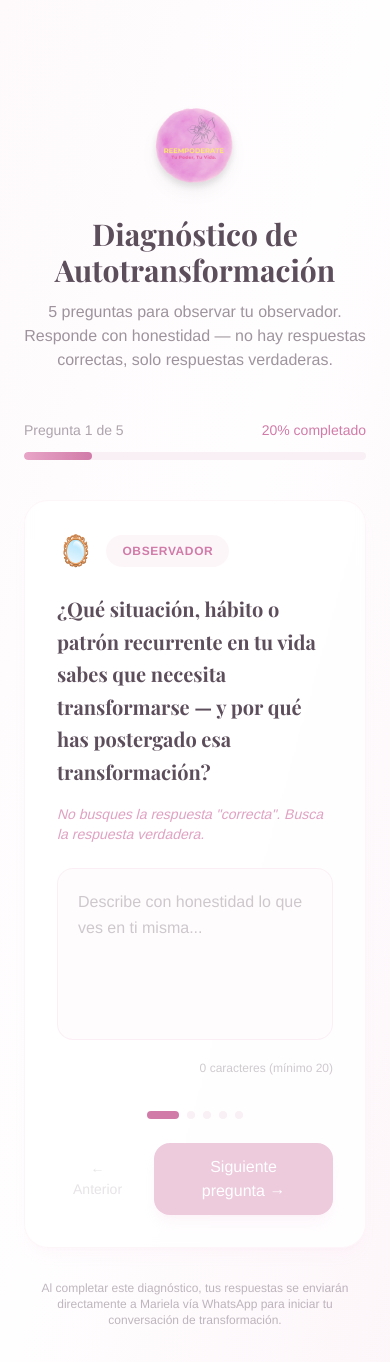
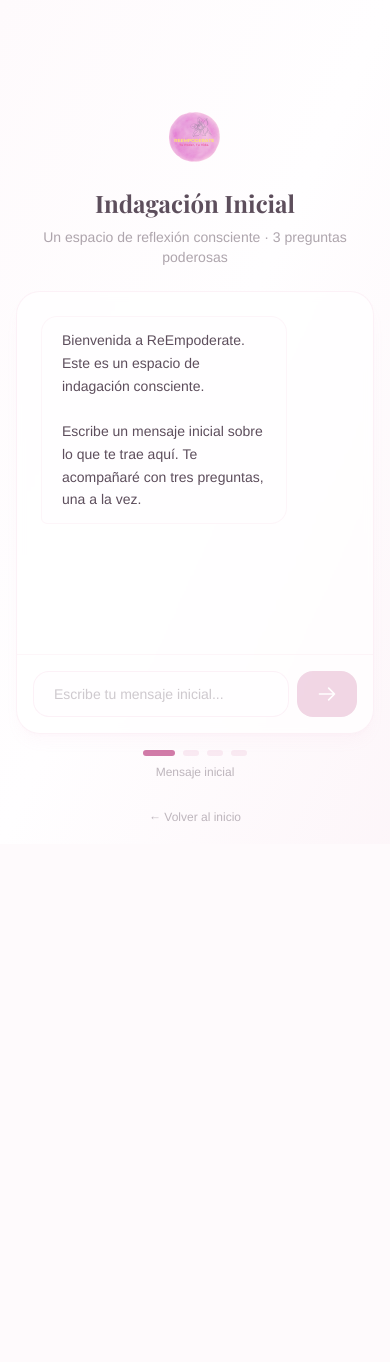
Before and after one commit to Omnix-Solution-Inc/reempoderate, a Next.js app: page /diagnostico in a window 390 px wide. Shown: the top 1362 px of the page. After the commit the page ends 844 px from the top, so only its background shows below. Built offline with nearby package versions, Linux system fonts and the light colour scheme; a web font is replaced by a local one.

Commit message:
feat: transform diagnostic into conversational chat with 3 powerful questions one at a time

```diff
--- a/src/app/diagnostico/page.tsx
+++ b/src/app/diagnostico/page.tsx
@@ -1,265 +1,255 @@
 'use client'
-import { useState } from 'react'
+import { useState, useRef, useEffect } from 'react'
 import Link from 'next/link'
 import Image from 'next/image'
 
-const questions = [
+type Message = {
+  role: 'user' | 'coach'
+  text: string
+  step?: number
+}
+
+const coachingQuestions = [
   {
-    id: 1,
-    category: 'Observador',
-    icon: '🪞',
-    question: '¿Qué situación, hábito o patrón recurrente en tu vida sabes que necesita transformarse — y por qué has postergado esa transformación?',
-    placeholder: 'Describe con honestidad lo que ves en ti misma...',
-    hint: 'No busques la respuesta "correcta". Busca la respuesta verdadera.'
+    question: "¿Qué te lleva a buscar este espacio de transformación en este momento de tu vida, y qué observas sobre la urgencia que sientes?",
+    hint: "Tómate un momento. Respira. Escribe desde la honestidad, no desde lo que crees que deberías decir.",
   },
   {
-    id: 2,
-    category: 'Sistema',
-    icon: '⏳',
-    question: 'Si continúas exactamente como estás hoy, ¿qué costo emocional, relacional o profesional estarás pagando en los próximos 12 meses?',
-    placeholder: 'Visualiza tu vida dentro de un año si nada cambia...',
-    hint: 'El costo de la inacción casi siempre es mayor de lo que admitimos.'
+    question: "Si imaginas que ya has alcanzado ese cambio que buscas... ¿quién serías tú, siendo diferente a quien eres hoy?",
+    hint: "No describas lo que tendrías. Describe quién serías siendo. La diferencia es esencial.",
   },
   {
-    id: 3,
-    category: 'Consciencia',
-    icon: '🔍',
-    question: 'Recuerda una decisión reciente importante: ¿actuaste desde la automática o desde la consciencia? ¿Qué observas sobre tu forma de responder?',
-    placeholder: 'Trae aquí esa decisión específica y cómo la tomaste...',
-    hint: 'La diferencia entre reaccionar y elegir es donde nace el cambio.'
+    question: "¿Qué estarías dispuesta a soltar o a confrontar de ti misma para que esa transformación sea real y sostenible en el tiempo?",
+    hint: "El cambio sostenible siempre exige soltar algo. Identificar aquello es el primer acto de poder.",
   },
-  {
-    id: 4,
-    category: 'Compromiso',
-    icon: '🌿',
-    question: '¿Qué estás dispuesta a soltar, desaprender o confrontar sobre ti misma para que el cambio sea real y sostenible?',
-    placeholder: 'Nombra aquello que tendrías que dejar ir...',
-    hint: 'El cambio no exige hacer más. Exige soltar lo que ya no sirve.'
-  },
-  {
-    id: 5,
-    category: 'Acción',
-    icon: '🌸',
-    question: 'Si este espacio te ofrece la oportunidad de rediseñar tu observador y abrir futuros alternativos, ¿qué te impediría comprometerte hoy con ese proceso?',
-    placeholder: 'Reconoce honestamente tu barrera real...',
-    hint: 'Lo que se interpone rara vez es externo. Casi siempre es una conversación interna.'
-  }
 ]
 
+const WHATSAPP_NUMBER = "13217329993"
+
 export default function DiagnosticoPage() {
-  const [currentStep, setCurrentStep] = useState(0)
-  const [answers, setAnswers] = useState<string[]>(Array(5).fill(''))
-  const [submitted, setSubmitted] = useState(false)
+  const [messages, setMessages] = useState<Message[]>([
+    {
+      role: 'coach',
+      text: "Bienvenida a ReEmpoderate. Este es un espacio de indagación consciente.\n\nEscribe un mensaje inicial sobre lo que te trae aquí. Te acompañaré con tres preguntas, una a la vez.",
+    },
+  ])
+  const [input, setInput] = useState('')
+  const [step, setStep] = useState(0) // 0 = waiting for initial message, 1-3 = waiting for answer to question 1-3
+  const [isTyping, setIsTyping] = useState(false)
+  const [completed, setCompleted] = useState(false)
+  const messagesEndRef = useRef<HTMLDivElement>(null)
 
-  const handleNext = () => {
-    if (currentStep < 4) {
-      setCurrentStep(currentStep + 1)
-      window.scrollTo({ top: 0, behavior: 'smooth' })
+  useEffect(() => {
+    messagesEndRef.current?.scrollIntoView({ behavior: 'smooth' })
+  }, [messages, isTyping])
+
+  const buildWhatsAppMessage = (allMessages: Message[]) => {
+    let msg = "🌸 *Diagnóstico ReEmpoderate* 🌸\n\n"
+    msg += "Una persona ha completado su proceso de indagación inicial.\n\n"
+    msg += "--- *Mensaje inicial* ---\n"
+    const initialMsg = allMessages.find((m, i) => m.role === 'user' && i === 1)
+    if (initialMsg) msg += initialMsg.text + "\n\n"
+
+    let qNum = 1
+    let userResponses: string[] = []
+
+    for (let i = 2; i < allMessages.length; i++) {
+      const m = allMessages[i]
+      if (m.role === 'coach' && m.step) {
+        if (userResponses.length > 0) {
+          msg += `--- *Pregunta ${qNum}* ---\n`
+          msg += coachingQuestions[qNum - 1].question + "\n"
+          msg += `*Respuesta:* ${userResponses[userResponses.length - 1]}\n\n`
+          qNum++
+        }
+      }
+      if (m.role === 'user') {
+        userResponses.push(m.text)
       }
     }
 
-  const handlePrev = () => {
-    if (currentStep > 0) {
-      setCurrentStep(currentStep - 1)
-      window.scrollTo({ top: 0, behavior: 'smooth' })
+    // Handle last response
+    if (userResponses.length >= 3) {
+      msg += `--- *Pregunta 3* ---\n`
+      msg += coachingQuestions[2].question + "\n"
+      msg += `*Respuesta:* ${userResponses[2]}\n\n`
+    }
+
+    msg += "Esta persona está lista para una sesión de coaching ontológico."
+    return encodeURIComponent(msg)
+  }
+
+  const handleSend = () => {
+    if (!input.trim() || input.trim().length < 10) return
+
+    const userMsg: Message = { role: 'user', text: input.trim() }
+    const newMessages = [...messages, userMsg]
+    setMessages(newMessages)
+    setInput('')
+    setIsTyping(true)
+
+    // Determine next step
+    const currentStep = step
+
+    if (currentStep === 0) {
+      // User sent initial message → send question 1
+      setTimeout(() => {
+        setMessages(prev => [...prev, {
+          role: 'coach',
+          text: coachingQuestions[0].question + "\n\n_" + coachingQuestions[0].hint + "_",
+          step: 1,
+        }])
+        setIsTyping(false)
+        setStep(1)
+      }, 1800)
+    } else if (currentStep >= 1 && currentStep <= 2) {
+      // User answered question N → send question N+1
+      setTimeout(() => {
+        setMessages(prev => [...prev, {
+          role: 'coach',
+          text: coachingQuestions[currentStep].question + "\n\n_" + coachingQuestions[currentStep].hint + "_",
+          step: currentStep + 1,
+        }])
+        setIsTyping(false)
+        setStep(currentStep + 1)
+      }, 1800)
+    } else if (currentStep === 3) {
+      // User answered question 3 → completion
+      setTimeout(() => {
+        setMessages(prev => [...prev, {
+          role: 'coach',
+          text: "Gracias por tu honestidad y tu valentía al responder estas tres preguntas.\n\nLo que has escrito revela una disposición al cambio que vale la pena honrar.\n\nTe invito a dar el siguiente paso: una sesión de coaching ontológico donde podamos profundizar en lo que has compartido.\n\nToca el botón de abajo para conectar directamente con Mariela y agendar tu sesión.",
+        }])
+        setIsTyping(false)
+        setCompleted(true)
+      }, 2200)
     }
   }
 
-  const handleSubmit = () => {
-    setSubmitted(true)
+  const whatsappUrl = `https://wa.me/${WHATSAPP_NUMBER}?text=${buildWhatsAppMessage(messages)}`
 
-    // Build WhatsApp message with all answers
-    const message = questions.map((q, i) => {
-      return `${q.icon} *Pregunta ${i + 1} — ${q.category}*\n\n${q.question}\n\n_R: ${answers[i] || 'Sin respuesta'}_`
-    }).join('\n\n━━━━━━━━━━━\n\n')
+  return (
+    <section className="min-h-screen flex flex-col bg-gradient-to-br from-cream via-cream-light to-bloom/5 pt-20">
+      {/* Header */}
+      <div className="max-w-2xl mx-auto w-full px-6 py-6 text-center">
+        <Link href="/" className="inline-block">
+          <Image
+            src="/logo.png"
+            alt="ReEmpoderate"
+            width={80}
+            height={80}
+            className="w-16 h-16 object-contain mx-auto mb-3"
+          />
+        </Link>
+        <h1 className="font-playfair text-2xl md:text-3xl text-ink font-bold mb-2">
+          Indagación Inicial
+        </h1>
+        <p className="text-sm text-ink/50">
+          Un espacio de reflexión consciente · 3 preguntas poderosas
+        </p>
+      </div>
 
-    const waMessage = `Hola Mariela, completé el diagnóstico de ReEmpoderate. Estas son mis respuestas:\n\n${message}`
-
-    // Open WhatsApp with the answers
-    window.open(
-      `https://wa.me/13217329993?text=${encodeURIComponent(waMessage)}`,
-      '_blank'
-    )
-  }
-
-  const canProceed = answers[currentStep]?.trim().length >= 20
-  const progress = ((currentStep + 1) / 5) * 100
-
-  if (submitted) {
-    return (
-      <div className="min-h-screen bg-gradient-to-br from-cream via-cream-light to-bloom/5 flex items-center justify-center px-6 pt-24 pb-16">
-        <div className="max-w-2xl mx-auto text-center">
-          <div className="flex justify-center mb-8">
-            <div className="text-6xl">🌸</div>
+      {/* Chat container */}
+      <div className="flex-1 max-w-2xl mx-auto w-full px-4 pb-4 flex flex-col">
+        <div className="flex-1 bg-white/70 backdrop-blur-sm rounded-3xl border border-bloom/15 shadow-lg shadow-bloom/5 overflow-hidden flex flex-col" style={{ minHeight: '400px', maxHeight: '60vh' }}>
+          {/* Messages */}
+          <div className="flex-1 overflow-y-auto p-6 space-y-4">
+            {messages.map((msg, i) => (
+              <div key={i} className={`flex ${msg.role === 'user' ? 'justify-end' : 'justify-start'}`}>
+                <div
+                  className={`max-w-[80%] rounded-2xl px-5 py-3 text-sm leading-relaxed whitespace-pre-line ${
+                    msg.role === 'user'
+                      ? 'bg-bloom-deep text-white rounded-br-md'
+                      : 'bg-cream-light text-ink rounded-bl-md border border-bloom/10'
+                  }`}
+                >
+                  {msg.text}
                 </div>
-          <h1 className="font-playfair text-3xl md:text-4xl text-ink font-bold mb-6">
-            Tu reflexión ya está en camino
-          </h1>
-          <p className="text-lg text-ink/70 leading-relaxed mb-8">
-            Hemos abierto WhatsApp con tus respuestas. Este primer ejercicio de observación es el inicio de un proceso profundo de transformación consciente.
-          </p>
-          <p className="text-base text-ink/60 italic mb-10">
-            "El cambio no comienza cuando actúas diferente. Comienza cuando te ves diferente."
-          </p>
-          <div className="flex flex-col sm:flex-row items-center justify-center gap-4">
-            <Link
-              href="/"
-              className="bg-bloom-deep text-white px-8 py-4 rounded-2xl font-medium hover:bg-bloom transition shadow-lg shadow-bloom/25"
-            >
-              Volver al inicio
-            </Link>
-            <button
-              onClick={() => {
-                setSubmitted(false)
-                setCurrentStep(0)
-                setAnswers(Array(5).fill(''))
-              }}
-              className="border border-ink text-ink px-8 py-4 rounded-2xl font-medium hover:bg-ink/5 transition"
-            >
-              Reintentar el diagnóstico
-            </button>
+              </div>
+            ))}
+            {isTyping && (
+              <div className="flex justify-start">
+                <div className="bg-cream-light rounded-2xl rounded-bl-md px-5 py-4 border border-bloom/10">
+                  <div className="flex gap-1.5">
+                    <span className="w-2 h-2 bg-bloom/40 rounded-full animate-bounce" style={{ animationDelay: '0ms' }}></span>
+                    <span className="w-2 h-2 bg-bloom/40 rounded-full animate-bounce" style={{ animationDelay: '150ms' }}></span>
+                    <span className="w-2 h-2 bg-bloom/40 rounded-full animate-bounce" style={{ animationDelay: '300ms' }}></span>
                   </div>
                 </div>
               </div>
-    )
-  }
-
-  const q = questions[currentStep]
-
-  return (
-    <div className="min-h-screen bg-gradient-to-br from-cream via-cream-light to-bloom/5 pt-24 pb-16">
-      <div className="max-w-3xl mx-auto px-6">
-        {/* Header */}
-        <div className="text-center mb-12">
-          <div className="flex justify-center mb-6">
-            <Image
-              src="/logo.png"
-              alt="ReEmpoderate"
-              width={120}
-              height={120}
-              className="w-24 h-24 object-contain drop-shadow-lg"
-            />
-          </div>
-          <h1 className="font-playfair text-3xl md:text-4xl text-ink font-bold mb-3">
-            Diagnóstico de Autotransformación
-          </h1>
-          <p className="text-ink/60 text-base max-w-xl mx-auto">
-            5 preguntas para observar tu observador. Responde con honestidad — no hay respuestas correctas, solo respuestas verdaderas.
-          </p>
+            )}
+            <div ref={messagesEndRef} />
           </div>
 
-        {/* Progress bar */}
-        <div className="mb-10">
-          <div className="flex justify-between items-center mb-3">
-            <span className="text-sm text-ink/50 font-medium">
-              Pregunta {currentStep + 1} de 5
-            </span>
-            <span className="text-sm text-bloom-deep font-medium">
-              {Math.round(progress)}% completado
-            </span>
+          {/* Input or CTA */}
+          <div className="border-t border-bloom/10 p-4">
+            {completed ? (
+              <a
+                href={whatsappUrl}
+                target="_blank"
+                rel="noopener noreferrer"
+                className="w-full bg-[#25D366] text-white py-4 rounded-2xl font-medium hover:bg-[#1da851] transition flex items-center justify-center gap-3"
+              >
+                <svg xmlns="http://www.w3.org/2000/svg" width="22" height="22" fill="currentColor" viewBox="0 0 24 24">
+                  <path d="M.057 24l1.687-6.163c-1.041-1.804-1.588-3.849-1.587-5.946.001-6.556 5.338-11.891 11.893-11.891 3.181.001 6.167 1.24 8.413 3.488 2.245 2.248 3.481 5.236 3.48 8.414-.001 6.557-5.338 11.892-11.893 11.892-1.99-.001-3.951-.5-5.688-1.448l-6.305 1.654zm6.597-3.807c1.676.995 3.276 1.591 5.392 1.592 5.448 0 9.886-4.434 9.889-9.885.002-5.462-4.415-9.89-9.881-9.892-5.452 0-9.887 4.434-9.889 9.884-.001 2.225.651 3.891 1.746 5.634l-.999 3.648 3.742-.981zm11.387-5.464c-.074-.124-.272-.198-.57-.347-.297-.149-1.758-.868-2.031-.967-.272-.099-.47-.149-.669.149-.198.297-.768.967-.941 1.165-.173.198-.347.223-.644.074-.297-.149-1.255-.462-2.39-1.475-.883-.788-1.48-1.761-1.653-2.059-.173-.297-.018-.458.13-.606.134-.133.297-.347.446-.521.151-.172.2-.296.3-.495.099-.198.05-.372-.025-.521-.075-.148-.669-1.611-.916-2.206-.242-.579-.487-.501-.669-.51l-.57-.01c-.198 0-.52.074-.792.372s-1.04 1.016-1.04 2.479 1.065 2.876 1.213 3.074c.149.198 2.095 3.2 5.076 4.487.709.306 1.263.489 1.694.626.712.226 1.36.194 1.872.118.571-.085 1.758-.719 2.006-1.413.248-.695.248-1.29.173-1.414z"/>
+                </svg>
+                Enviar a Mariela y agendar mi sesión
+              </a>
+            ) : (
+              <div className="flex gap-2">
+                <input
+                  type="text"
+                  value={input}
+                  onChange={(e) => setInput(e.target.value)}
+                  onKeyDown={(e) => { if (e.key === 'Enter') handleSend() }}
+                  placeholder={
+                    step === 0
+                      ? "Escribe tu mensaje inicial..."
+                      : "Tu respuesta..."
+                  }
+                  className="flex-1 bg-cream-light border border-bloom/15 rounded-2xl px-5 py-3 text-sm text-ink placeholder:text-ink/30 focus:outline-none focus:border-bloom/40 transition"
+                />
+                <button
+                  onClick={handleSend}
+                  disabled={!input.trim() || input.trim().length < 10 || isTyping}
+                  className="bg-bloom-deep text-white px-5 py-3 rounded-2xl font-medium hover:bg-bloom transition disabled:opacity-30 disabled:cursor-not-allowed"
+                >
+                  <svg xmlns="http://www.w3.org/2000/svg" width="20" height="20" fill="none" stroke="currentColor" strokeWidth="2" viewBox="0 0 24 24">
+                    <path strokeLinecap="round" strokeLinejoin="round" d="M5 10l7-7m0 0l7 7m-7-7v18" transform="rotate(90 12 12)" />
+                  </svg>
+                </button>
               </div>
-          <div className="h-2 bg-cream-dark rounded-full overflow-hidden">
-            <div
-              className="h-full bg-gradient-to-r from-bloom to-bloom-deep rounded-full transition-all duration-500 ease-out"
-              style={{ width: `${progress}%` }}
-            />
-          </div>
+            )}
           </div>
 
-        {/* Question card */}
-        <div className="bg-white/80 backdrop-blur-sm rounded-3xl p-8 md:p-12 shadow-lg shadow-bloom/5 border border-bloom/10">
-          {/* Category badge */}
-          <div className="flex items-center gap-3 mb-6">
-            <span className="text-3xl">{q.icon}</span>
-            <span className="inline-block bg-bloom/10 text-bloom-deep text-xs font-semibold tracking-wider uppercase px-4 py-2 rounded-full">
-              {q.category}
-            </span>
+          {/* Hint */}
+          {!completed && input.trim().length > 0 && input.trim().length < 10 && (
+            <p className="text-xs text-ink/30 px-4 pb-2">Escribe al menos 10 caracteres para enviar</p>
+          )}
         </div>
 
-          {/* Question */}
-          <h2 className="font-playfair text-xl md:text-2xl text-ink font-bold leading-relaxed mb-4">
-            {q.question}
-          </h2>
-
-          {/* Hint */}
-          <p className="text-sm text-bloom-deep/70 italic mb-6">
-            {q.hint}
-          </p>
-
-          {/* Textarea */}
-          <textarea
-            value={answers[currentStep]}
-            onChange={(e) => {
-              const newAnswers = [...answers]
-              newAnswers[currentStep] = e.target.value
-              setAnswers(newAnswers)
-            }}
-            placeholder={q.placeholder}
-            rows={5}
-            className="w-full bg-cream/50 border border-bloom/15 rounded-2xl p-5 text-ink text-base leading-relaxed focus:outline-none focus:border-bloom-deep focus:ring-2 focus:ring-bloom/20 transition resize-none placeholder:text-ink/30"
-          />
-
-          {/* Character counter */}
-          <div className="text-right mt-2">
-            <span className={`text-xs ${canProceed ? 'text-mint' : 'text-ink/30'}`}>
-              {answers[currentStep]?.trim().length || 0} caracteres (mínimo 20)
-            </span>
-          </div>
-
-          {/* Step indicators */}
-          <div className="flex items-center justify-center gap-2 mt-8 mb-6">
-            {questions.map((_, i) => (
+        {/* Progress indicator */}
+        <div className="flex items-center justify-center gap-2 mt-4">
+          {[0, 1, 2, 3].map((s) => (
             <div
-                key={i}
-                className={`w-2 h-2 rounded-full transition-all ${
-                  i === currentStep
-                    ? 'w-8 bg-bloom-deep'
-                    : i < currentStep
-                    ? 'bg-bloom'
-                    : 'bg-cream-dark'
+              key={s}
+              className={`h-1.5 rounded-full transition-all duration-500 ${
+                step >= s ? 'bg-bloom-deep w-8' : 'bg-bloom/20 w-4'
               }`}
             />
           ))}
         </div>
+        <p className="text-center text-xs text-ink/40 mt-2">
+          {step === 0 ? 'Mensaje inicial' : step === 1 ? 'Pregunta 1 de 3' : step === 2 ? 'Pregunta 2 de 3' : step === 3 ? 'Pregunta 3 de 3' : 'Proceso completado'}
+        </p>
 
-          {/* Navigation */}
-          <div className="flex items-center justify-between gap-4">
-            <button
-              onClick={handlePrev}
-              disabled={currentStep === 0}
-              className="text-ink/50 hover:text-ink disabled:opacity-30 disabled:cursor-not-allowed transition text-sm font-medium px-4 py-2"
-            >
-              ← Anterior
-            </button>
-
-            {currentStep < 4 ? (
-              <button
-                onClick={handleNext}
-                disabled={!canProceed}
-                className="bg-bloom-deep text-white px-8 py-3 rounded-2xl font-medium hover:bg-bloom transition disabled:opacity-40 disabled:cursor-not-allowed shadow-lg shadow-bloom/25"
-              >
-                Siguiente pregunta →
-              </button>
-            ) : (
-              <button
-                onClick={handleSubmit}
-                disabled={!canProceed}
-                className="bg-bloom-deep text-white px-8 py-3 rounded-2xl font-medium hover:bg-bloom transition disabled:opacity-40 disabled:cursor-not-allowed shadow-lg shadow-bloom/25 inline-flex items-center gap-2"
-              >
-                <svg xmlns="http://www.w3.org/2000/svg" width="18" height="18" fill="currentColor" viewBox="0 0 24 24">
-                  <path d="M17.472 14.382c-.297-.149-1.758-.867-2.03-.967-.273-.099-.471-.148-.67.15-.197.297-.767.966-.94 1.164-.173.199-.347.223-.644.075-.297-.15-1.255-.463-2.39-1.475-.883-.788-1.48-1.761-1.653-2.059-.173-.297-.018-.458.13-.606.134-.133.298-.347.446-.52.149-.174.198-.298.298-.497.099-.198.05-.371-.025-.52-.075-.149-.669-1.612-.916-2.207-.242-.579-.487-.5-.669-.51l-.57-.01c-.198 0-.52.074-.792.372-.272.297-1.04 1.016-1.04 2.479 0 1.462 1.065 2.875 1.213 3.074.149.198 2.096 3.2 5.077 4.487.709.306 1.262.489 1.694.625.712.227 1.36.195 1.871.118.571-.085 1.758-.719 2.006-1.413.248-.694.248-1.289.173-1.413-.074-.124-.272-.198-.57-.347m-5.421 7.403h-.004a9.87 9.87 0 01-5.031-1.378l-.361-.214-3.741.982.998-3.648-.235-.374a9.86 9.86 0 01-1.51-5.26c.001-5.45 4.436-9.884 9.888-9.884 2.64 0 5.122 1.03 6.988 2.898a9.825 9.825 0 012.893 6.994c-.003 5.45-4.437 9.884-9.885 9.884m8.413-18.297A11.815 11.815 0 0012.05 0C5.495 0 .16 5.335.157 11.892c0 2.096.547 4.142 1.588 5.945L.057 24l6.305-1.654a11.882 11.882 0 005.683 1.448h.005c6.554 0 11.89-5.335 11.893-11.893a11.821 11.821 0 00-3.48-8.413z"/>
-                </svg>
-                Enviar a Mariela
-              </button>
-            )}
+        {/* Footer */}
+        <div className="text-center mt-6">
+          <Link href="/" className="text-xs text-ink/40 hover:text-ink/60 transition">
+            ← Volver al inicio
+          </Link>
         </div>
       </div>
-
-        {/* Footer note */}
-        <p className="text-center text-xs text-ink/40 mt-8 max-w-md mx-auto">
-          Al completar este diagnóstico, tus respuestas se enviarán directamente a Mariela vía WhatsApp para iniciar tu conversación de transformación.
-        </p>
-      </div>
-    </div>
+    </section>
   )
 }
```
Lines whose indentation alone changed are shown as unchanged.
